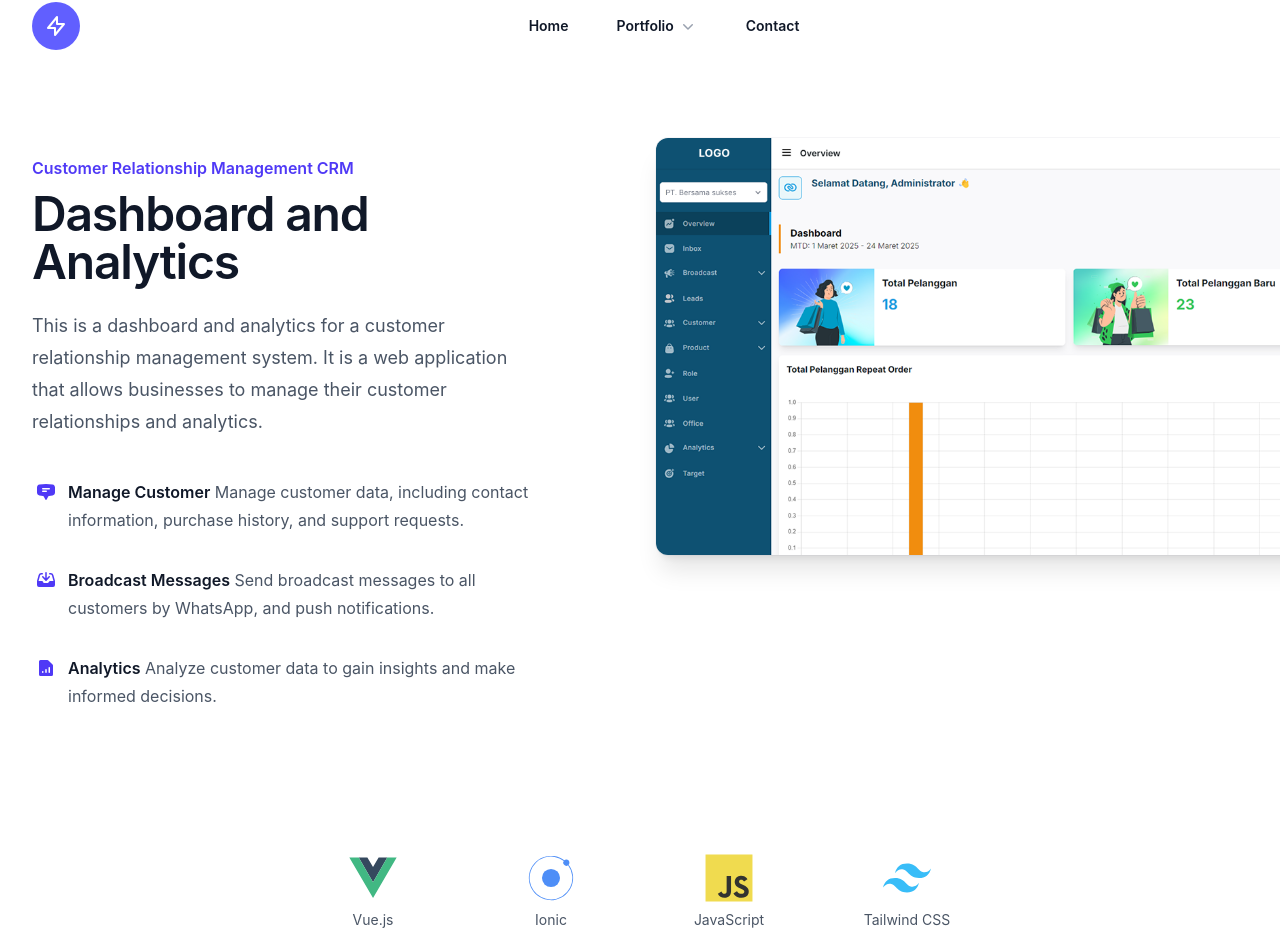
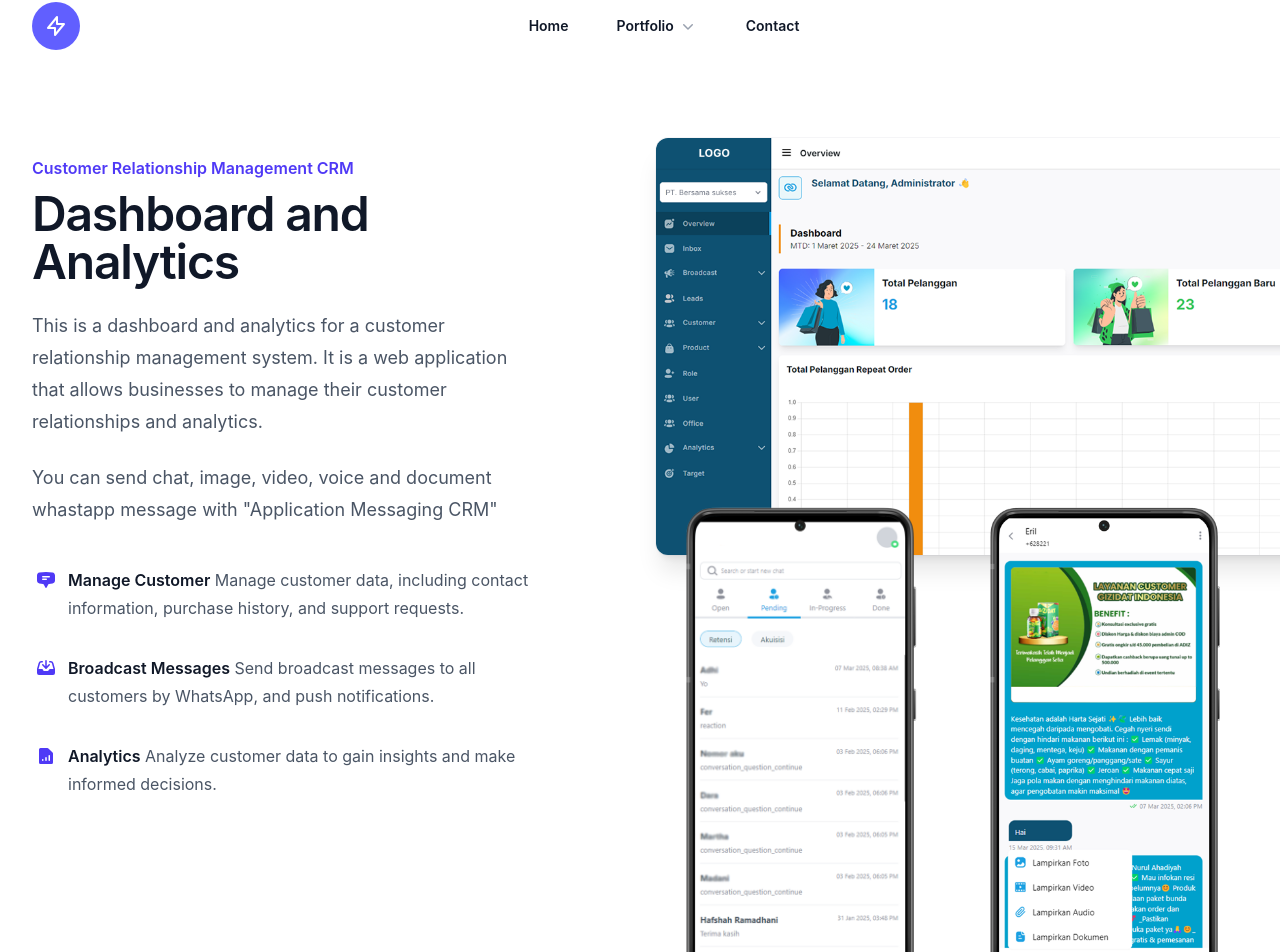
Before and after one commit to Alfiyata/web-apps-portfolio, a Vue app: page /portfolio/crm in a window 1280 px wide. Shown: the part 22-974 px from the top of the page. Built offline with nearby package versions, Linux system fonts and the light colour scheme.

Commit message:
add Portfolio android messaging

```diff
--- a/src/views/Portfolio/CrmPortfolio/CrmPortfolio.vue
+++ b/src/views/Portfolio/CrmPortfolio/CrmPortfolio.vue
@@ -7,6 +7,7 @@
               <h2 class="text-base/7 font-semibold text-indigo-600">Customer Relationship Management CRM</h2>
               <p class="mt-2 text-4xl font-semibold tracking-tight text-pretty text-gray-900 sm:text-5xl">Dashboard and Analytics</p>
               <p class="mt-6 text-lg/8 text-gray-600">This is a dashboard and analytics for a customer relationship management system. It is a web application that allows businesses to manage their customer relationships and analytics.</p>
+              <p class="mt-6 text-lg/8 text-gray-600">You can send chat, image, video, voice and document whastapp message with "Application Messaging CRM"</p>
               <dl class="mt-10 max-w-xl space-y-8 text-base/7 text-gray-600 lg:max-w-none">
                 <div v-for="feature in features" :key="feature.name" class="relative pl-9">
                   <dt class="inline font-semibold text-gray-900">
@@ -19,9 +20,22 @@
               </dl>
             </div>
           </div>
-          <img data-aos="zoom-in" src="@/assets/images/crm-dashboard.png" alt="Product screenshot" class="w-[48rem] max-w-none rounded-xl ring-1 shadow-xl ring-gray-400/10 sm:w-[57rem] md:-ml-4 lg:-ml-0" width="2432" height="1442" />
+          <div class="relative">
+            <div>
+              <img data-aos="zoom-in" src="@/assets/images/crm-dashboard.png" alt="Product screenshot" class="w-[48rem] max-w-none rounded-xl ring-1 shadow-xl ring-gray-400/10 sm:w-[57rem] md:-ml-4 lg:-ml-0" width="2432" height="1442" />
+            </div>
+            <div class="grid grid-cols-2 gap-4 relative" style="margin-top: -78px;">
+              <div>
+                <img data-aos="zoom-in" src="@/assets/images/android-msg-2.png" alt="CRM Message" class="w-[18rem] max-w-none">
+              </div>
+              <div >
+                <img data-aos="zoom-in" src="@/assets/images/android-msg-1.png" alt="CRM Message" class="w-[18rem] max-w-none ">
+              </div>
+            </div>
+          </div>
         </div>
       </div>
+      <!-- section tools -->
       <div class="bg-white py-24 sm:py-32">
         <div class="mx-auto max-w-7xl px-6 lg:px-8">
           <div class="mx-auto max-w-2xl text-center">
```
Also changed, not shown: src/assets/images/android-msg-1.png (added), src/assets/images/android-msg-2.png (added).
